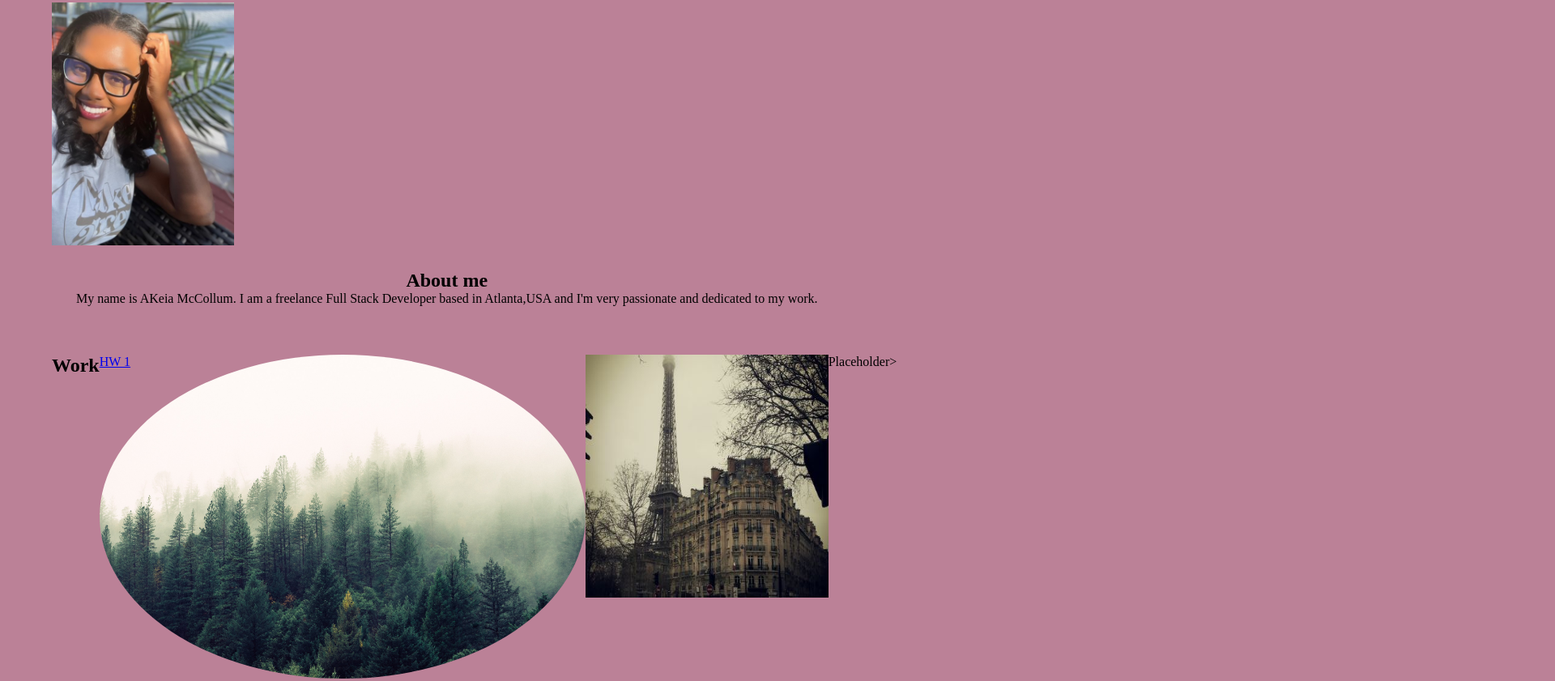
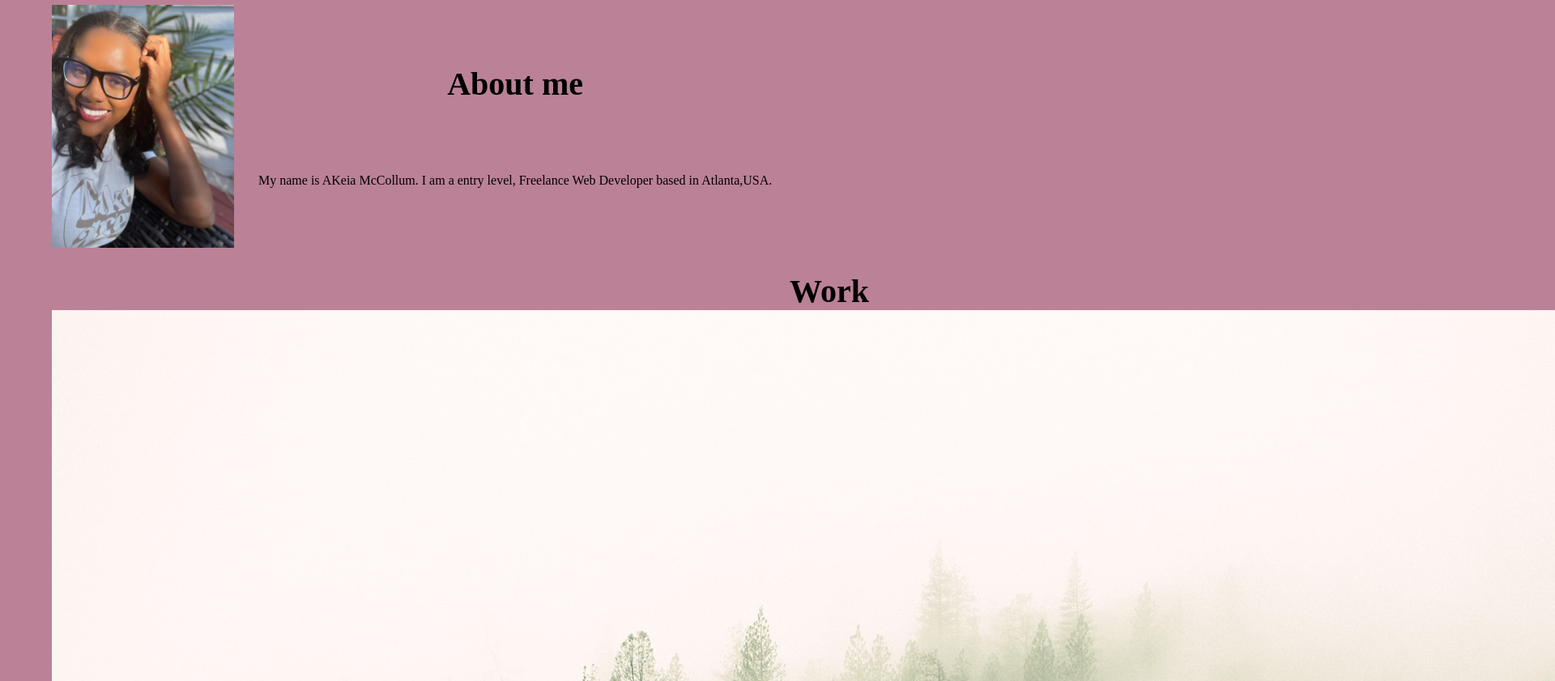
Before and after one commit to DrMcCollum5/prof-portfolio1, a plain HTML site: page index.html in a window 1280 px wide. Shown: the part 124-965 px from the top of the page at 81% size, 1920 px wide, since content can reach past the window. Drawn offline with Linux system fonts and the light colour scheme.

Commit message:
added hyperlink to img, centered imgs, increased font size

```diff
--- a/assets/css/style.css
+++ b/assets/css/style.css
@@ -16,7 +16,14 @@ header {
 
 header h1 {
     display: inline-block;
-    font-size: 48px;
+    font-size: 50px;
+}
+main h2 {
+    display: flex;
+    justify-content: center;
+    font-size: 40px;
+   flex-wrap: wrap;
+
 }
 
 header nav {
@@ -72,17 +79,22 @@ main article{
 
 #work1 {
     background-image: url('../images/free-stock-photos-12.jpeg');
-    width: 600px;
-    height: 400px;
-    background-size: cover;
+    width: 300px;
+    height: 300px;
     background-position: center;
-    border-radius: 50%;
+    border-radius: 10%;
+
 }
 #work {
 display: flex;
 flex-wrap: wrap;
 border-radius: 50%;
+justify-content: center;
+align-items: center;
+min-height: 100vh;
+flex-direction: column;
 }
+
 
 #contact-me {
     padding: 20px;
--- a/index.html
+++ b/index.html
@@ -29,21 +29,26 @@
           <img src="./assets/images/me.jpg" alt="Profile Picture">
           <div>
             <h2>About me</h2>
-            <p> My name is AKeia McCollum. I am a freelance Full Stack Developer based in Atlanta,USA and
-                I'm very passionate and dedicated to my work.
+            <p> My name is AKeia McCollum. I am a entry level, Freelance Web Developer based in Atlanta,USA.
+
             </p>
           </div>
-      </article>
+
+               </article>
       <article id="work">
         <h2>Work</h2>
-        <div><a href="https://drmccollum5.github.io/Code-Refactor/"><div id="work1">HW 1</div></a> </div>
-
+        <div><a href="https://drmccollum5.github.io/Code-Refactor/">
+            <img src="./assets/images/free-stock-photos-12.jpeg"/>
+            </a>
+            Homework 1
+            </div>
+            <div id="work1"></div></a> </div>
         <img src="./assets/images/paris.jpg" alt="Paris" width="300" height="300">
         <div id="work-container">
 
 
             <div class="sm-works" id="work3">Placeholder</div>
-        </div>>
+        </div>
     </article>
     <article id="contact-me">
         <h2>Contact Me</h2>
```
